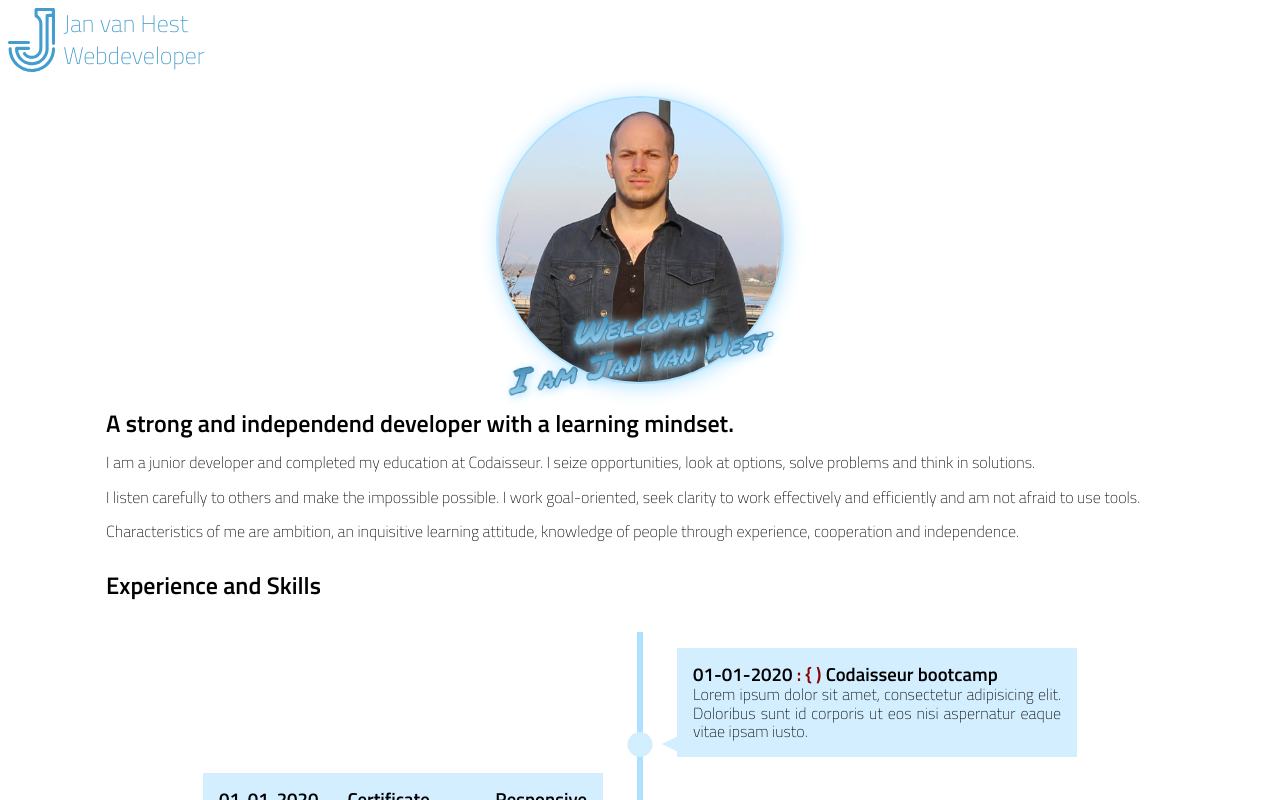
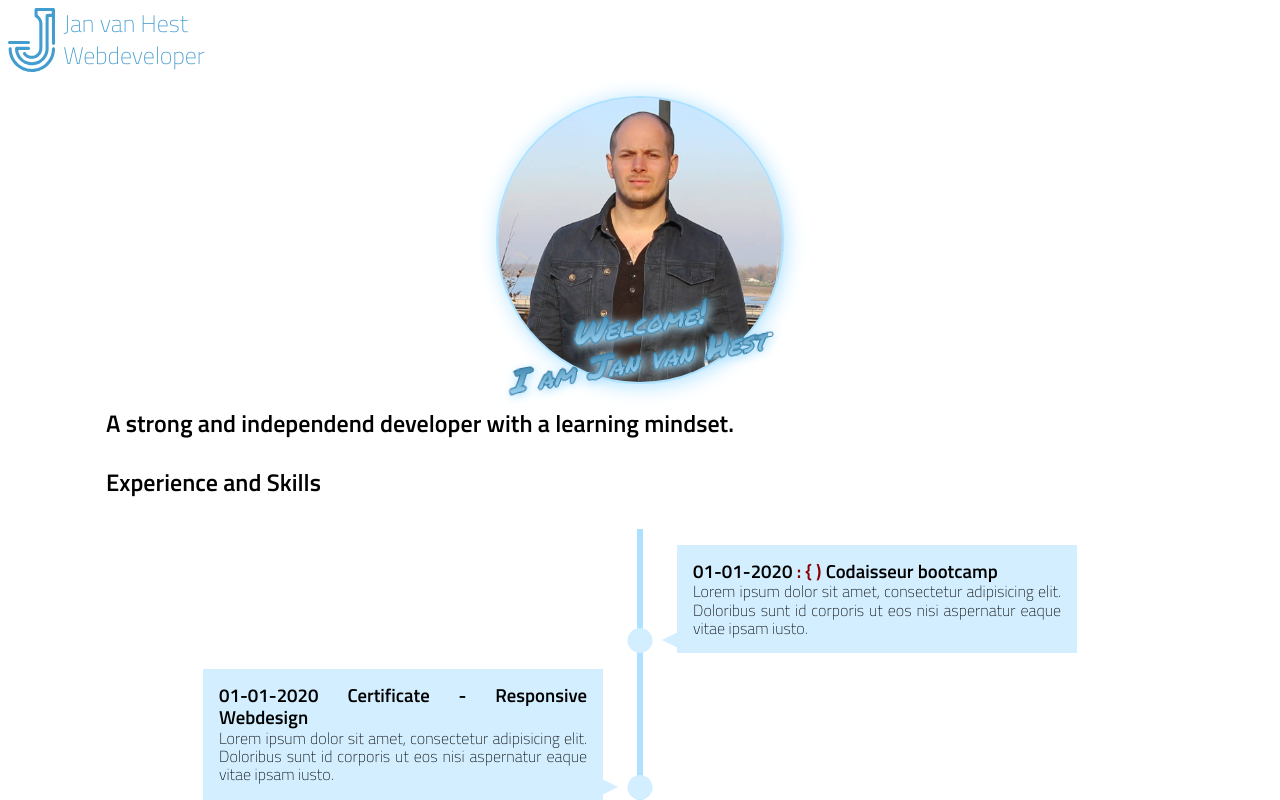
Before and after one commit to jhhest/porftolio-site, a React (Create React App) app: page / in a window 1280 px wide. Shown: the top 800 px of the page. Built offline with nearby package versions, Linux system fonts and the light colour scheme.

Commit message:
Finalized the Timeline

```diff
--- a/src/App.js
+++ b/src/App.js
@@ -3,14 +3,14 @@ import About from "./components/About.jsx";
 import Contact from "./components/Contact.jsx";
 import Header from "./components/Header.jsx";
 import Intro from "./components/Intro.jsx";
-import Portfolio from "./components/Portfolio.jsx";
+import Progress from "./components/Progress.jsx";
 
 function App() {
   return (
     <div className="App" id="appFlexbox">
       <Header />
       <Intro />
-      <Portfolio />
+      <Progress />
       <About />
       <Contact />
     </div>
--- a/src/components/Intro.jsx
+++ b/src/components/Intro.jsx
@@ -17,20 +17,6 @@ function Intro() {
           <i class="fa fa-info-circle" aria-hidden="true"></i> A strong and
           independend developer with a learning mindset.
         </h2>
-        <p>
-          I am a junior developer and completed my education at Codaisseur. I
-          seize opportunities, look at options, solve problems and think in
-          solutions.
-        </p>
-        <p>
-          I listen carefully to others and make the impossible possible. I work
-          goal-oriented, seek clarity to work effectively and efficiently and am
-          not afraid to use tools.
-        </p>
-        <p>
-          Characteristics of me are ambition, an inquisitive learning attitude,
-          knowledge of people through experience, cooperation and independence.
-        </p>
       </div>
     </section>
   );
--- a/src/components/Portfolio.jsx
+++ b/src/components/Progress.jsx
@@ -2,7 +2,7 @@ import React from "react";
 
 const Portfolio = () => {
   return (
-    <section id="portfolio">
+    <section id="progress">
       <h2>
         <i class="fa fa-graduation-cap" aria-hidden="true"></i> Experience and
         Skills
--- a/src/index.css
+++ b/src/index.css
@@ -107,7 +107,7 @@ section#logo-left {
   width: auto;
 }
 
-section#portfolio,
+section#progress,
 section#intro,
 section#about,
 section#contact {
```
